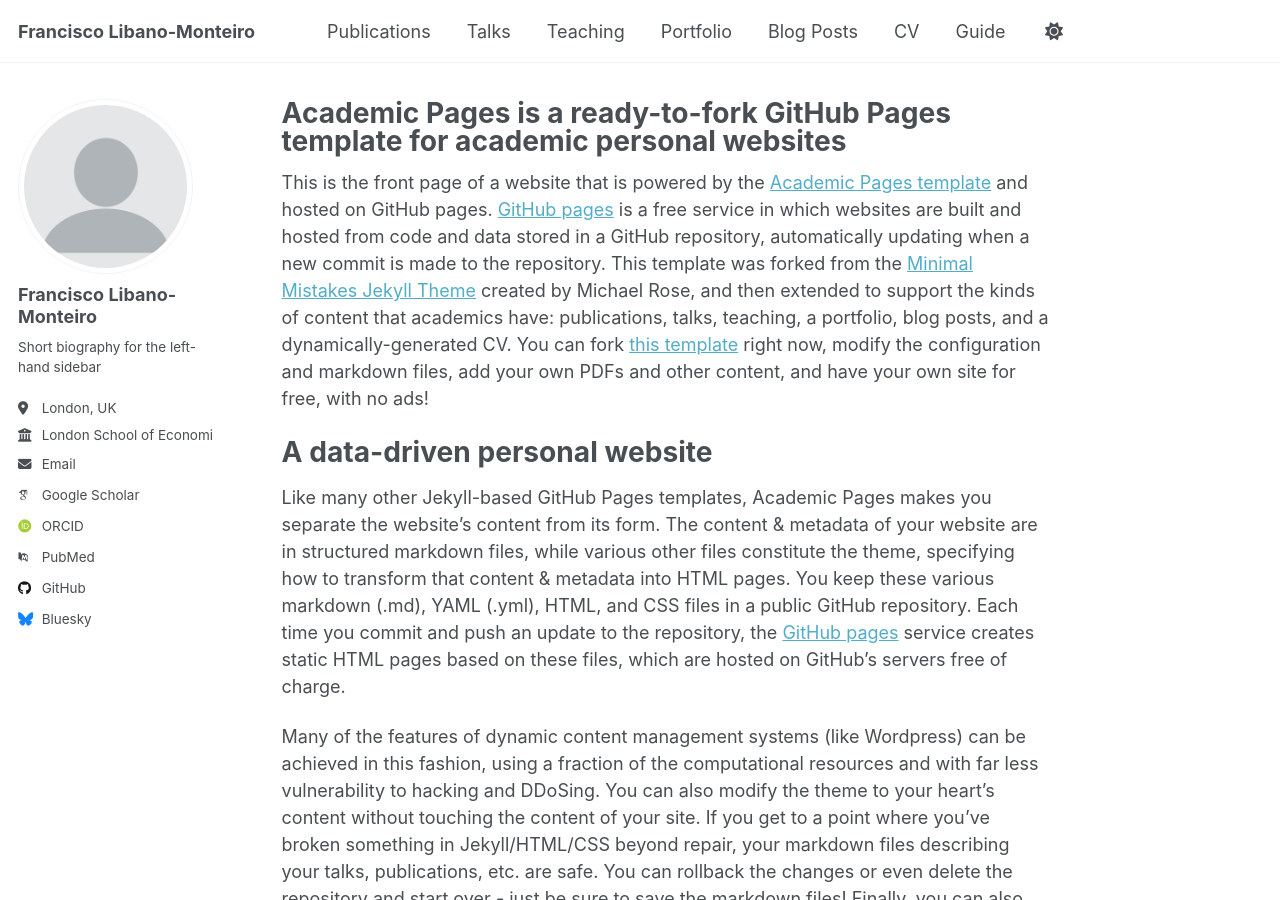
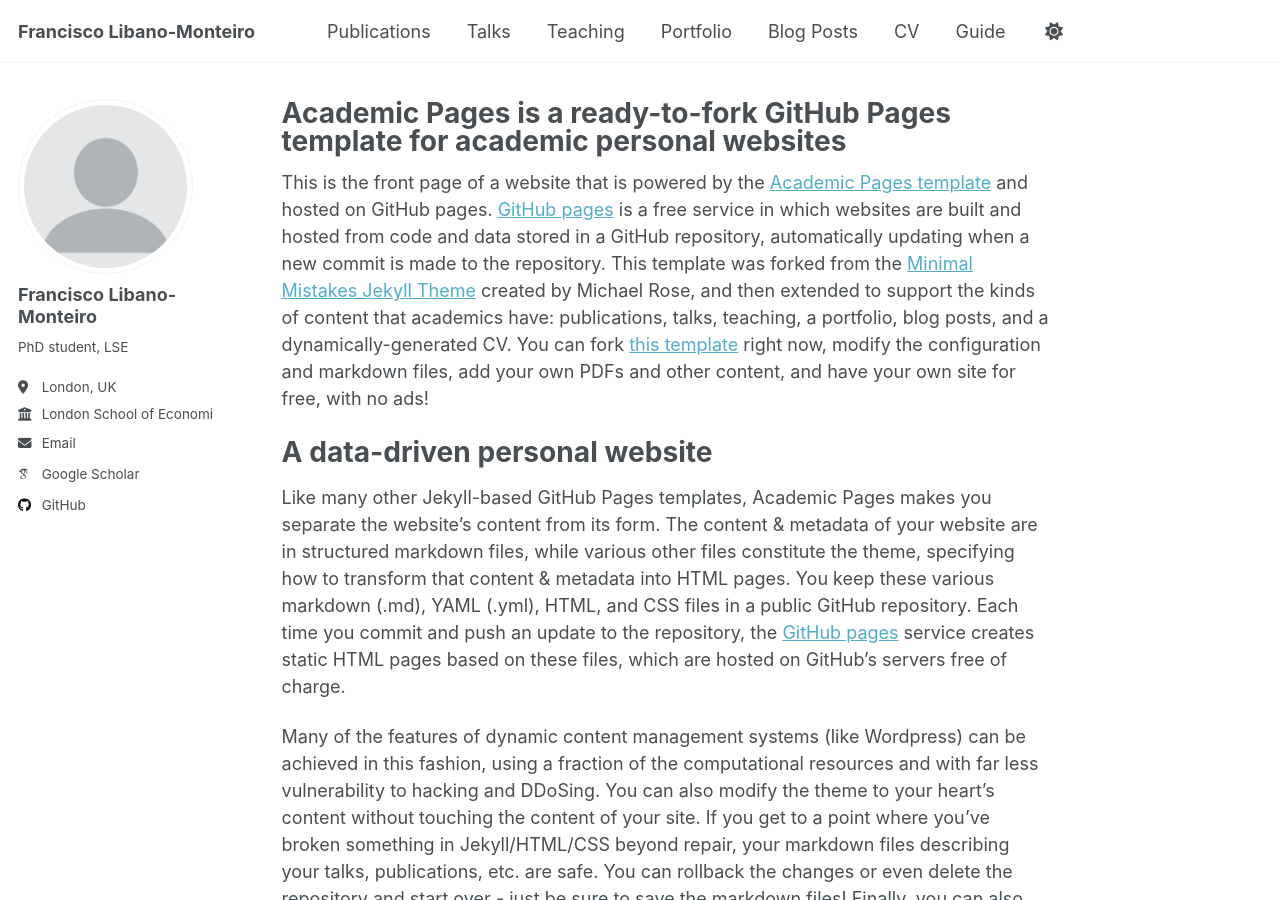
Before and after one commit to mfsdlm98/mfsdlm98.github.io, a Jekyll site: the page built from _pages/about.md, in a window 1280 px wide and 900 px high. Built offline with Jekyll 4.4.1, drawn with Linux system fonts in a browser that asks for light colours; some web fonts are replaced; part of the change alters nothing that is shown.

Commit message:
update bio, socials

```diff
--- a/_config.yml
+++ b/_config.yml
@@ -25,7 +25,7 @@ author:
   avatar           : "profile.png"
   name             : "Francisco Libano-Monteiro"
   pronouns         : # example: "she/her"
-  bio              : "Short biography for the left-hand sidebar"
+  bio              : "PhD student, LSE"
   location         : "London, UK"
   employer         : "London School of Economics"
   uri              : # URL
@@ -34,11 +34,11 @@ author:
   # Academic websites
   academia         : # URL
   arxiv            : # URL - Update with the correct link to your profile
-  googlescholar    : "https://scholar.google.com/citations?user=PS_CX0AAAAAJ"
+  googlescholar    : "https://scholar.google.co.uk/citations?user=YHtSUGIAAAAJ&hl=pt-PT&oi=ao"
   impactstory      : # URL
-  orcid            : "http://orcid.org/yourorcidurl"
+  orcid            : # URL
   semantic         : # URL
-  pubmed           : "https://www.ncbi.nlm.nih.gov/pubmed/?term=john+snow"
+  pubmed           : # URL
   researchgate     : # URL
   scopus           : # URL
 
@@ -46,12 +46,12 @@ author:
   bitbucket        : # Username - Update with your username on the site
   codepen          : # Username
   dribbble         : # Username
-  github           : "academicpages"
+  github           : "mfsdlm98"
   kaggle           : # Username
   stackoverflow    : # User number or user number and name (i.e., use "1" or "1/jeff-atwood")
 
   # Social media
-  bluesky          : "bsky.app" # Replace this with you Bluesky username
+  bluesky          : # Replace this with you Bluesky username
   facebook         : # Username
   flickr           : # Username
   foursquare       : # Username
```
